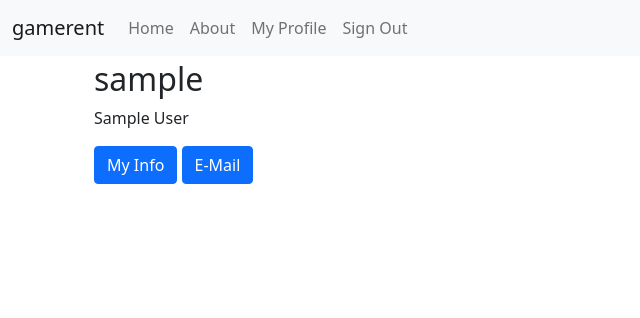
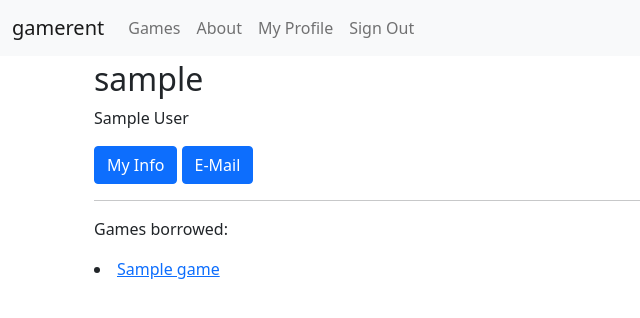
Before and after one commit to juldek/gamerent, a Django app: a page that uses gamerent/templates/base.html in a window 1280 px wide. Shown: the top 318 px of the page, without its empty margins (0-640 px from the left). Run offline with Django 3.2, Linux system fonts and the light colour scheme; a user stored in the database is signed in; tables that the repository leaves empty hold one stand-in row (values such as "Sample post"); some libraries are stand-ins or nearby versions.

Commit message:
user can view borrowed games

```diff
--- a/gamerent/games/forms.py
+++ b/gamerent/games/forms.py
@@ -2,5 +2,4 @@ from django import forms
 
 
 class GameBorrowForm(forms.Form):
-    title = forms.CharField()
     borrowed_until = forms.DateTimeField(widget=forms.SelectDateWidget(empty_label=("Choose Year", "Choose Month", "Choose Day")))
--- a/gamerent/games/views.py
+++ b/gamerent/games/views.py
@@ -36,15 +36,11 @@ class GameBorrowView(LoginRequiredMixin, View):
     def get(self, request, *args, **kwargs):
         form = self.form_class
         obj = self.get_object()
-        print(request)
-        print(obj)
         return render(request, self.template_name, {'form': form, 'game': obj})
 
     def post(self, request, *args, **kwargs):
         form = self.form_class(request.POST)
         obj = self.get_object()
-        print(request)
-        print(request.user)
         if form.is_valid():
             obj.borrower = request.user
             obj.save()
--- a/gamerent/templates/base.html
+++ b/gamerent/templates/base.html
@@ -46,7 +46,7 @@
           <div class="collapse navbar-collapse" id="navbarSupportedContent">
             <ul class="navbar-nav mr-auto">
               <li class="nav-item active">
-                <a class="nav-link" href="{% url 'home' %}">Home <span class="visually-hidden">(current)</span></a>
+                <a class="nav-link" href="{% url 'games:list' %}">Games<span class="visually-hidden">(current)</span></a>
               </li>
               <li class="nav-item">
                 <a class="nav-link" href="{% url 'about' %}">About</a>
--- a/gamerent/templates/games/game_detail.html
+++ b/gamerent/templates/games/game_detail.html
@@ -24,7 +24,10 @@
 <hr/>
 {% if game.borrower %}
   <p>Borrowed by: {{game.borrower}}</p>
+{% else %}
+  <a href="{% url 'games:borrow' game.slug %}" role="button" class="btn btn-primary">Borrow Game</a>
 {% endif %}
 
 
+
 {% endblock content %}
--- a/gamerent/templates/users/user_detail.html
+++ b/gamerent/templates/users/user_detail.html
@@ -28,7 +28,18 @@
 
 </div>
 <!-- End Action buttons -->
+<hr/>
+
+<div>
+  {% if games %}
+      <p>Games borrowed:</p>
+  {% endif %}
+  {% for game in games %}
+    <li><a href="{% url 'games:detail' game.slug %}">{{game.name}}</a></li>
+  {% endfor %}
+</div>
 {% endif %}
+
 
 </div>
 {% endblock content %}
--- a/gamerent/users/views.py
+++ b/gamerent/users/views.py
@@ -4,6 +4,8 @@ from django.contrib.messages.views import SuccessMessageMixin
 from django.urls import reverse
 from django.utils.translation import gettext_lazy as _
 from django.views.generic import DetailView, RedirectView, UpdateView
+
+from gamerent.games.models import Game
 
 User = get_user_model()
 
@@ -13,6 +15,12 @@ class UserDetailView(LoginRequiredMixin, DetailView):
     model = User
     slug_field = "username"
     slug_url_kwarg = "username"
+
+    def get_context_data(self, **kwargs):
+        context = super().get_context_data(**kwargs)
+        context['games'] = Game.objects.filter(borrower=context['object'])
+        print(context)
+        return context
 
 
 user_detail_view = UserDetailView.as_view()
```
